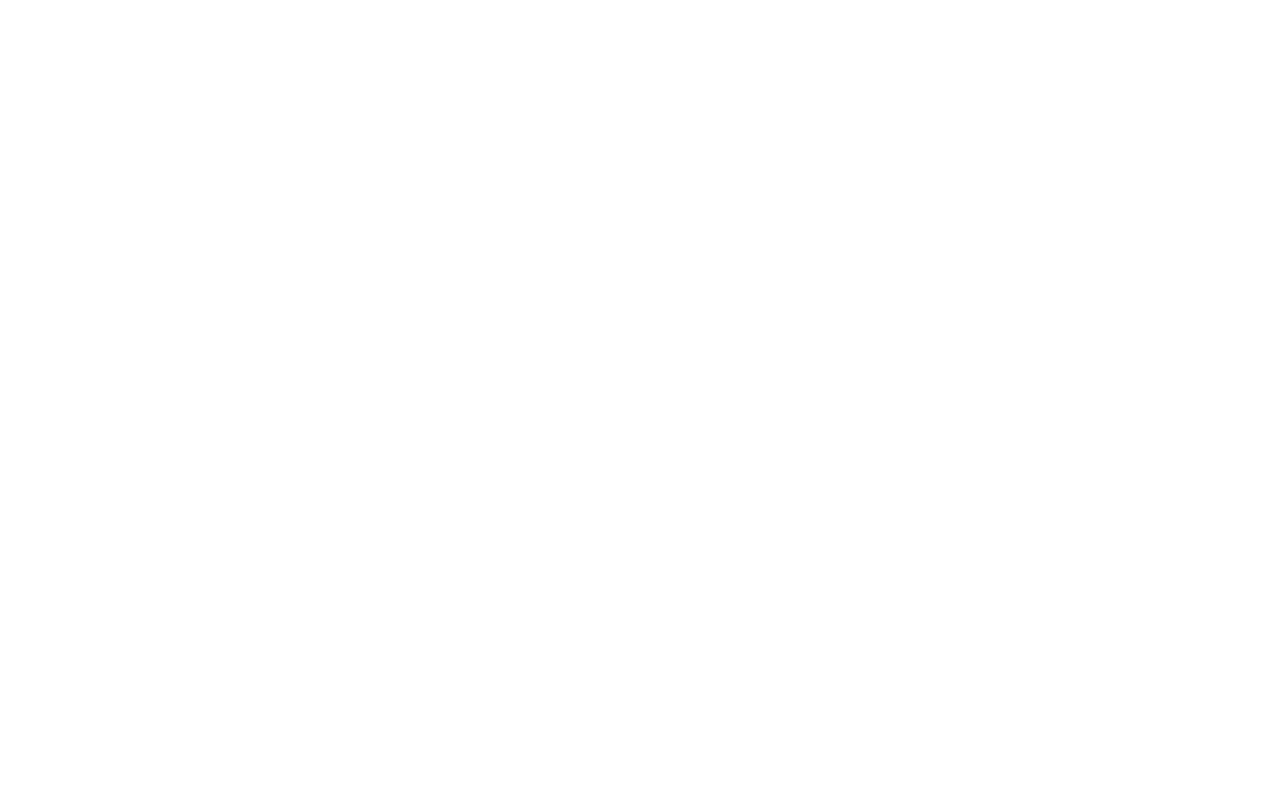
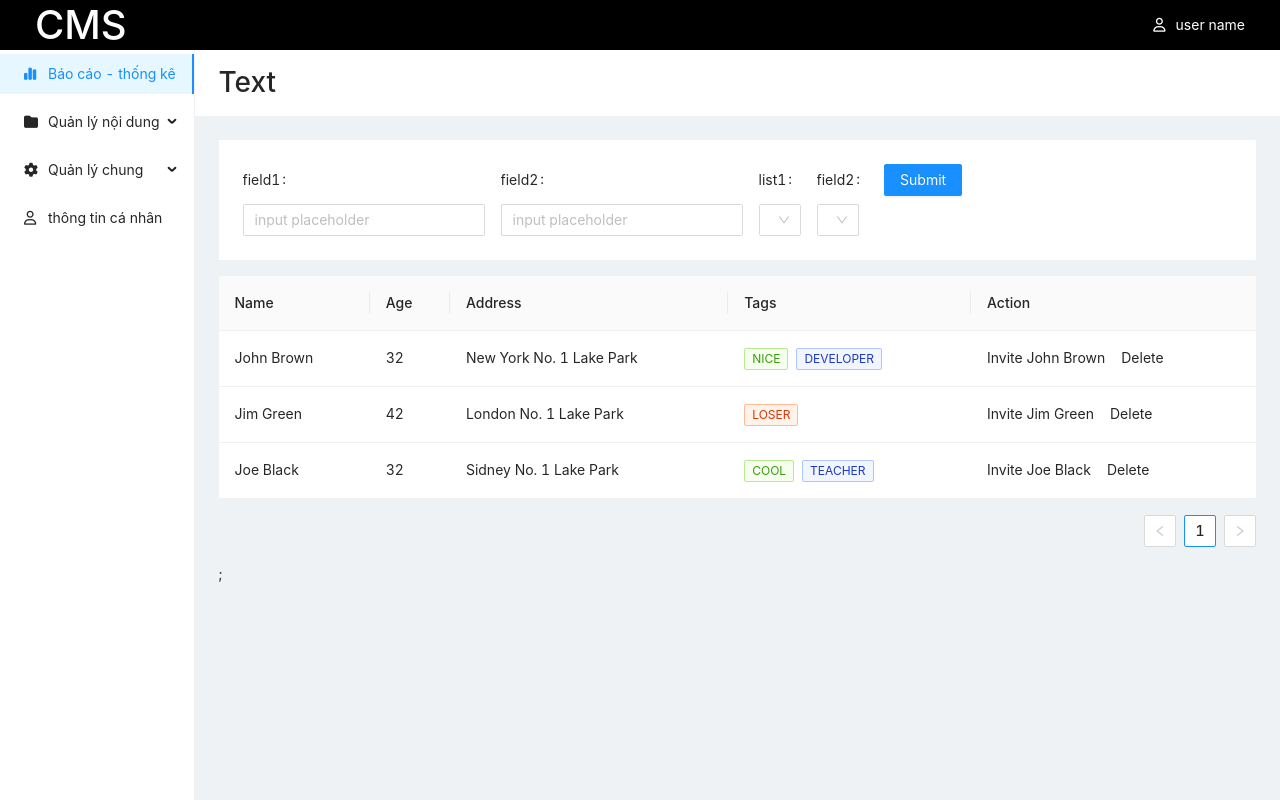
Before and after one commit to KiriyamaRei96/CMS, a React (Create React App) app: page /ContentManage/CityList in a window 1280 px wide. Before the commit this address had no page. Built offline with nearby package versions, Linux system fonts and the light colour scheme.

Commit message:
Add table

```diff
--- a/package.json
+++ b/package.json
@@ -20,6 +20,8 @@
     "react-router-dom": "^6.4.2",
     "react-scripts": "5.0.1",
     "sass": "^1.55.0",
+    "styled-components": "^5.3.6",
+    "svgo": "^2.8.0",
     "typescript": "^4.8.4",
     "uuid": "^9.0.0",
     "web-vitals": "^2.1.4"
--- a/src/App.scss
+++ b/src/App.scss
@@ -27,3 +27,10 @@
         background-color: #eff2f5;
     }
 }
+
+.vetical-input {
+    .ant-row {
+        flex-direction: column;
+        align-items: flex-start;
+    }
+}
--- a/src/features/Component/List/Component/Search.tsx
+++ b/src/features/Component/List/Component/Search.tsx
@@ -2,39 +2,38 @@
 import clsx from "clsx";
 import style from "../style.module.scss";
 import { Button, Form, Input, Select } from "antd";
-import { Option } from "antd/lib/mentions";
+
 export interface SearchProps {}
 
 const Search = memo((props: SearchProps) => {
   const [form] = Form.useForm();
+  const onFinish = (value: any) => {
+    console.log(value);
+  };
   return (
     <div className={clsx(style.Search)}>
-      <Form form={form} layout='inline'>
-        <Form.Item name={"field 1"}>
-          <label htmlFor='field1'>field 1</label>
-          <Input id='field1' placeholder='input placeholder' />
+      <Form onFinish={onFinish} form={form} layout="inline">
+        <Form.Item className="vetical-input" label={"field1"} name={"field1"}>
+          <Input placeholder="input placeholder" />
         </Form.Item>
-        <Form.Item name={"field 2"}>
-          <label htmlFor='field2'>field 2</label>
-          <Input id='field2' placeholder='input placeholder' />
+        <Form.Item className="vetical-input" label={"field2"} name={"field2"}>
+          <Input placeholder="input placeholder" />
         </Form.Item>
-        <Form.Item name={"list 1"}>
-          <label htmlFor='list1'>list 1</label>
-          <Select id='list1'>
-            <Option value='1'>option 1</Option>
-            <Option value='2'>option 2</Option>
+        <Form.Item className="vetical-input" label={"list1"} name={"list1"}>
+          <Select id="list1">
+            <Select.Option value="1">option 1</Select.Option>
+            <Select.Option value="2">option 2</Select.Option>
           </Select>
         </Form.Item>
-        <Form.Item name={"list 2"}>
-          <label htmlFor='list2'>list 2</label>
-          <Select id='list2'>
-            <Option value='1'>option 1</Option>
-            <Option value='2'>option 2</Option>
+        <Form.Item className="vetical-input" label={"field2"} name={"list2"}>
+          <Select id="list2">
+            <Select.Option value="1">option 1</Select.Option>
+            <Select.Option value="2">option 2</Select.Option>
           </Select>
         </Form.Item>
 
         <Form.Item>
-          <Button type='primary' htmlType='submit'>
+          <Button type="primary" htmlType="submit">
             Submit
           </Button>
         </Form.Item>
--- /dev/null
+++ b/src/features/Component/List/Component/Table.tsx
@@ -0,0 +1,91 @@
+import { Space, Tag } from "antd";
+import { ColumnsType } from "antd/lib/table";
+import React, { memo } from "react";
+import { Table } from "antd";
+export interface TableProps {}
+interface DataType {
+  key: string;
+  name: string;
+  age: number;
+  address: string;
+  tags: string[];
+}
+const columns: ColumnsType<DataType> = [
+  {
+    title: "Name",
+    dataIndex: "name",
+    key: "name",
+    render: (text) => <a>{text}</a>,
+  },
+  {
+    title: "Age",
+    dataIndex: "age",
+    key: "age",
+  },
+  {
+    title: "Address",
+    dataIndex: "address",
+    key: "address",
+  },
+  {
+    title: "Tags",
+    key: "tags",
+    dataIndex: "tags",
+    render: (_, { tags }) => (
+      <>
+        {tags.map((tag) => {
+          let color = tag.length > 5 ? "geekblue" : "green";
+          if (tag === "loser") {
+            color = "volcano";
+          }
+          return (
+            <Tag color={color} key={tag}>
+              {tag.toUpperCase()}
+            </Tag>
+          );
+        })}
+      </>
+    ),
+  },
+  {
+    title: "Action",
+    key: "action",
+    render: (_, record) => (
+      <Space size="middle">
+        <a>Invite {record.name}</a>
+        <a>Delete</a>
+      </Space>
+    ),
+  },
+];
+const data: DataType[] = [
+  {
+    key: "1",
+    name: "John Brown",
+    age: 32,
+    address: "New York No. 1 Lake Park",
+    tags: ["nice", "developer"],
+  },
+  {
+    key: "2",
+    name: "Jim Green",
+    age: 42,
+    address: "London No. 1 Lake Park",
+    tags: ["loser"],
+  },
+  {
+    key: "3",
+    name: "Joe Black",
+    age: 32,
+    address: "Sidney No. 1 Lake Park",
+    tags: ["cool", "teacher"],
+  },
+];
+const TableItems = memo((props: TableProps) => {
+  return (
+    <div>
+      <Table columns={columns} dataSource={data} />;
+    </div>
+  );
+});
+export default TableItems;
--- a/src/features/Component/List/index.tsx
+++ b/src/features/Component/List/index.tsx
@@ -2,6 +2,7 @@
 import clsx from "clsx";
 import style from "./style.module.scss";
 import Search from "./Component/Search";
+import TableItems from "./Component/Table";
 
 export interface ListProps {}
 
@@ -13,6 +14,7 @@
       </div>
       <div className={clsx(style.main, "d-flex")}>
         <Search />
+        <TableItems />
       </div>
     </div>
   );
--- a/src/features/Component/List/style.module.scss
+++ b/src/features/Component/List/style.module.scss
@@ -17,4 +17,5 @@
 .Search {
     padding: 24px;
     background-color: white;
+    margin-bottom: 16px;
 }
--- a/src/features/Header/index.tsx
+++ b/src/features/Header/index.tsx
@@ -14,28 +14,28 @@
         {
           key: uuid(),
           title: "Thông tin cá nhân",
-          label: <Link to='/UserInfo'>thông tin cá nhân</Link>,
-          icon: <i className='fa-regular fa-user'></i>,
+          label: <Link to="/UserInfo">thông tin cá nhân</Link>,
+          icon: <i className="fa-regular fa-user"></i>,
         },
 
         {
           key: uuid(),
           title: "Đăng xuất",
           label: <span>Đăng xuất</span>,
-          icon: <i className='fa-solid fa-right-from-bracket'></i>,
+          icon: <i className="fa-solid fa-right-from-bracket"></i>,
         },
       ]}
     ></Menu>
   );
   return (
     <div className={clsx(style.header, "align-items-center")}>
-      <Link to='/'>
+      <Link to="/">
         <h1>CMS</h1>
       </Link>
 
-      <Dropdown overlay={menu} placement='bottomCenter'>
+      <Dropdown overlay={menu} placement="bottom">
         <div className={clsx(style.info, "align-items-center")}>
-          <i className='fa-regular fa-user'></i>
+          <i className="fa-regular fa-user"></i>
           <span>user name</span>
         </div>
       </Dropdown>
--- a/src/features/SideBar/index.tsx
+++ b/src/features/SideBar/index.tsx
@@ -12,7 +12,7 @@
   return (
     <div className={clsx(style.sideBar, "d-flex")}>
       <Menu
-        mode='inline'
+        mode="inline"
         defaultSelectedKeys={["/"]}
         defaultOpenKeys={["/"]}
         // selectable
@@ -21,55 +21,29 @@
           {
             key: "/",
             title: "Báo cáo - thống kê",
-            icon: <i className='fa-solid fa-chart-simple'></i>,
-            label: <Link to='/'>Báo cáo - thống kê</Link>,
+            icon: <i className="fa-solid fa-chart-simple"></i>,
+            label: <Link to="/">Báo cáo - thống kê</Link>,
           },
-          {
-            key: uuid(),
-            title: "Quản trị người dùng",
-            icon: <i className='fa-solid fa-users-gear'></i>,
-            label: <span>Quản trị người dùng</span>,
-            children: [
-              {
-                key: "/UserManage/UserList",
-                title: "Danh sách người dùng",
-                label: (
-                  <Link to='/UserManage/UserList'>Danh sách người dùng</Link>
-                ),
-              },
-              {
-                key: uuid(),
-                title: "Danh sách nhóm quyền",
-                label: <span>Danh sách nhóm quyền</span>,
-              },
-              {
-                key: uuid(),
-                title: "Danh sách chức năng",
-                label: <span>Danh sách chức năng</span>,
-              },
-            ],
-          },
+
           {
             key: uuid(),
             title: "Quản lý nội dung",
-            icon: <i className='fa-solid fa-folder'></i>,
+            icon: <i className="fa-solid fa-folder"></i>,
             label: <span>Quản lý nội dung</span>,
             children: [
               {
                 key: uuid(),
                 title: "Quản lý thành phố",
-                label: <span>Quản lý thành phố</span>,
+                label: (
+                  <Link to="ContentManage/CityList">Quản lý thành phố</Link>
+                ),
               },
               {
                 key: uuid(),
                 title: "Quản lý địa điểm",
                 label: <span>Quản lý địa điểm</span>,
               },
-              {
-                key: uuid(),
-                title: "Quản lý dịch vụ du lịch (Quản lý lịch trình)",
-                label: <span>Quản lý dịch vụ du lịch</span>,
-              },
+
               {
                 key: uuid(),
                 title:
@@ -91,14 +65,9 @@
           {
             key: uuid(),
             title: "Quản lý chung",
-            icon: <i className='fa-solid fa-gear'></i>,
+            icon: <i className="fa-solid fa-gear"></i>,
             label: <span>Quản lý chung</span>,
             children: [
-              {
-                key: uuid(),
-                title: "Quản lý ngôn ngữ",
-                label: <span>Quản lý ngôn ngữ</span>,
-              },
               {
                 key: uuid(),
                 title: "Quản lý loại địa điểm",
@@ -120,8 +89,8 @@
           {
             key: "/UserInfo",
             title: "thông tin cá nhân",
-            icon: <i className='fa-regular fa-user'></i>,
-            label: <Link to='/UserInfo'>thông tin cá nhân</Link>,
+            icon: <i className="fa-regular fa-user"></i>,
+            label: <Link to="/UserInfo">thông tin cá nhân</Link>,
           },
         ]}
       ></Menu>
--- a/src/index.tsx
+++ b/src/index.tsx
@@ -17,9 +17,9 @@
     <React.StrictMode>
       <Provider store={store}>
         <Routes>
-          <Route path='/' element={<App />}>
-            <Route path='UserInfo' element={<UserInfo />} />
-            <Route path='UserManage/UserList' element={<List />} />
+          <Route path="/" element={<App />}>
+            <Route path="UserInfo" element={<UserInfo />} />
+            <Route path="ContentManage/CityList" element={<List />} />
           </Route>
         </Routes>
       </Provider>
```
Also changed, not shown: tsconfig.json (+4 -3 lines), 1 other file (tests, documents, lock files or other folders).
